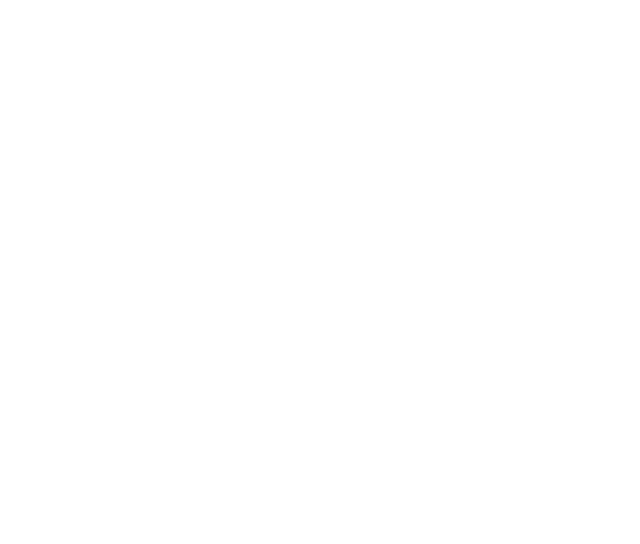
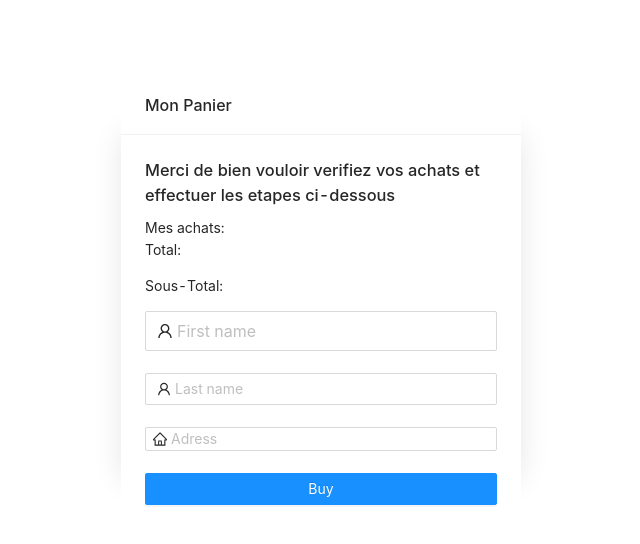
Before and after one commit to ndaifallah/gmc-d15, a React (Create React App) app: page /checkout in a window 1280 px wide. Shown: the top 544 px of the page, without its empty margins (327-967 px from the left). Built offline with nearby package versions, Linux system fonts and the light colour scheme.

Commit message:
new checkout commit

```diff
--- a/src/App.js
+++ b/src/App.js
@@ -5,6 +5,7 @@
 import { Route, Switch } from "react-router";
 import { BrowserRouter as Router } from "react-router-dom";
 import LoginContainer from "./containers/logincontainer";
+import Checkoutcontainer from "./containers/checkoutcontainer";
 import store from "./redux/store";
 
 class App extends Component {
@@ -14,6 +15,7 @@
         <Router>
           <Switch>
             <Route exact path="/login" component={LoginContainer} />
+            <Route exact path="/checkout" component={Checkoutcontainer} />
           </Switch>
         </Router>
       </Provider>
--- /dev/null
+++ b/src/components/checkout.jsx
@@ -0,0 +1,71 @@
+import React, { Component } from "react";
+import { Card, Input, Button } from "antd";
+import { UserOutlined, HomeOutlined } from "@ant-design/icons";
+
+class Checkout extends Component {
+  constructor(props) {
+    super(props);
+    this.state = {
+      name: "",
+      lastName: "",
+      adress: "",
+    };
+  }
+  render() {
+    console.log(this.props);
+    return (
+      <div className="site-card-border-less-wrapper">
+        <Card title="Mon Panier" bordered={false} style={{ width: 400 }}>
+          <h3>
+            Merci de bien vouloir verifiez vos achats et effectuer les etapes
+            ci-dessous
+          </h3>
+          <div>Mes achats:</div>
+          <p>Total:</p>
+          <p>Sous-Total:</p>
+          <Input
+            size="large"
+            placeholder="First name"
+            prefix={<UserOutlined />}
+            onChange={(event) => this.setState({ name: event.target.value })}
+          />
+          <br />
+          <br />
+          <Input
+            placeholder="Last name"
+            prefix={<UserOutlined />}
+            onChange={(event) =>
+              this.setState({ lastName: event.target.value })
+            }
+          />
+          <br />
+          <br />
+          <Input
+            size="small"
+            placeholder="Adress"
+            prefix={<HomeOutlined />}
+            onChange={(event) => this.setState({ adress: event.target.value })}
+          />
+          <br />
+          <br />
+          <Button
+            type="primary"
+            block
+            /* onClick={(e) => {
+              console.log(this.props);
+              this.props.history.push("/thanks", {
+                name: this.state.name,
+                lastName: this.state.lastName,
+                adress: this.state.adress,
+              });
+            }}*/
+          >
+            Buy
+          </Button>
+        </Card>
+      </div>
+    );
+  }
+}
+
+export default Checkout;
--- /dev/null
+++ b/src/containers/checkoutcontainer.jsx
@@ -0,0 +1,28 @@
+import React, { Component } from "react";
+import Checkout from "../components/checkout";
+class checkoutcontainer extends Component {
+  render() {
+    return (
+      <div
+        style={{
+          width: "400px",
+          height: "350px",
+          display: "flex",
+          justifyContent: "center",
+          alignItems: "center",
+          marginTop: "10%",
+          marginLeft: "35%",
+          background: " rgba(255, 255, 255, 0.2)",
+          borderRadius: " 16px",
+          boxShadow: " 0 4px 30px rgba(0, 0, 0, 0.1)",
+          backdropFilter: "blur(5px)",
+          webkitBackdropFilter: " blur(5px)",
+          border: " 1px solid rgba(255, 255, 255, 0.3)",
+        }}
+      >
+        <Checkout></Checkout>
+      </div>
+    );
+  }
+}
+export default checkoutcontainer;
```
